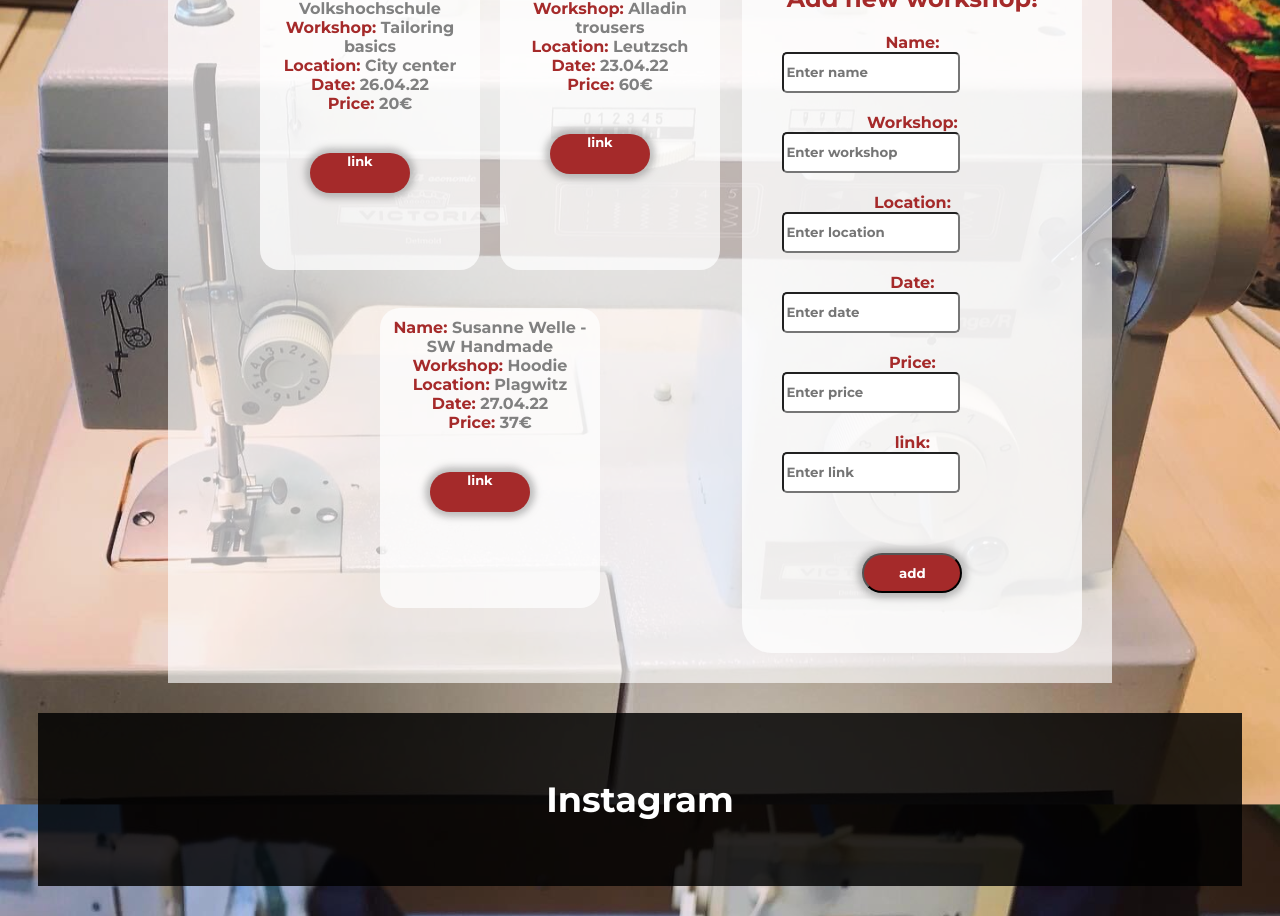
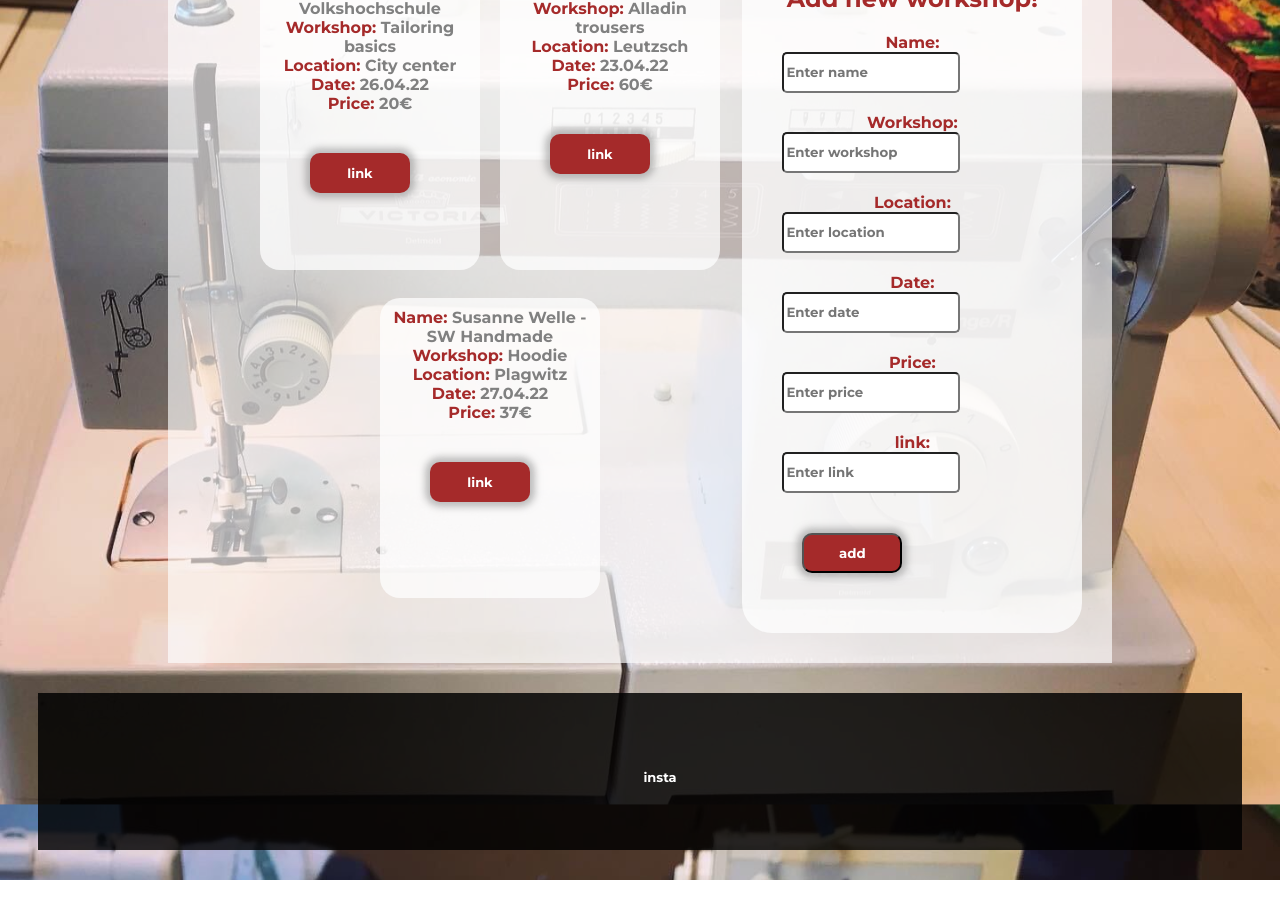
Before and after one commit to Laurazig/leipzig-wardrobe-react, a React (Create React App) app: page /workshops in a window 1280 px wide. Shown: the part 520-1436 px from the top of the page. After the commit the page ends 1400 px from the top, so only its background shows below. Built offline with nearby package versions, Linux system fonts and the light colour scheme.

Commit message:
set color var and formatted css format to nest

```diff
--- a/src/Components/Footer.jsx
+++ b/src/Components/Footer.jsx
@@ -1,17 +1,15 @@
 import React from "react";
-//import { Link } from "react-router-dom";
 
 const Footer = () => {
     return (
         <div id="foot">
-            <h3>Instagram</h3>
-            {/* <nav>
+            <nav>
                 <ul>
                     <li >
-                    <Link to="/" className="liNav">instagram</Link>
+                        <a href="https://www.instagram.com/leipzig.wardrobe/" target="_blank" rel="noreferrer" >insta</a>
                     </li>
                 </ul>
-            </nav> */}
+            </nav>
         </div>
     )
 }
--- a/src/Components/Form.jsx
+++ b/src/Components/Form.jsx
@@ -67,7 +67,7 @@ const Form = props => {
                         </div>
                     </div>
                     <div className="form_div">
-                        <button id="buttonAdd">add</button>
+                        <button className="button">add</button>
                     </div>
                 </form>
             </div>
--- a/src/Views/makers/MakersCards.jsx
+++ b/src/Views/makers/MakersCards.jsx
@@ -19,7 +19,7 @@ const MakersCards = props => {
                                     <div className="makerLabel"><strong>clothesItem:</strong> </div>
                                     <div>{maker.clothesItem}</div>
                                     <div id="workshopCardInside">
-                                        <a target="_blank" rel="noreferrer" href={"http://www.google.com/maps/place/" + address} id="buttonMakerLink"><div className="buttonMakerMap">View Map</div></a>
+                                        <a target="_blank" rel="noreferrer" href={"http://www.google.com/maps/place/" + address} ><div className="button">View Map</div></a>
                                     </div>
                                 </div>
                             </li>
--- a/src/css/index.css
+++ b/src/css/index.css
@@ -1,42 +1,12 @@
 @import url("https://fonts.googleapis.com/css2?family=Montserrat:ital,wght@0,700;1,300&display=swap");
 .button {
-  display: block;
-  justify-content: center;
-  align-items: center;
-  width: 100px;
-  height: 40px;
-  background-color: brown;
-  border-radius: 20px;
-  box-shadow: 0 0 7px 5px rgba(128, 128, 128, 0.507);
-  margin: 40px;
-  color: white;
-}
-
-.buttonMakerMap {
   display: flex;
   justify-content: center;
   align-items: center;
   width: 100px;
   height: 40px;
   background-color: brown;
-  border-radius: 20px;
-  box-shadow: 0 0 7px 5px rgba(128, 128, 128, 0.507);
-  color: white;
-  margin-top: 20px;
-}
-
-#buttonMakerLink {
-  display: flex;
-  justify-content: center;
-  align-items: flex-end;
-  bottom: 20px;
-}
-
-#buttonAdd {
-  background-color: brown;
-  width: 100px;
-  height: 40px;
-  border-radius: 20px;
+  border-radius: 10px;
   box-shadow: 0 0 7px 5px rgba(128, 128, 128, 0.507);
   margin: 40px;
   color: white;
@@ -61,16 +31,14 @@
   display: flex;
   justify-content: center;
 }
-
-#workshopListUL {
+.cardContainer #workshopListUL {
   display: flex;
   justify-content: center;
   flex-wrap: wrap;
   /* background-color: rgba(255, 255, 255, 0.5); */
   width: 99%;
 }
-
-.workshopCard {
+.cardContainer #workshopListUL .workshopCard {
   color: gray;
   background-color: rgba(255, 255, 255, 0.733);
   width: 200px;
@@ -79,31 +47,28 @@
   font-size: 1.6rem;
   padding: 10px;
   overflow: hidden;
+  /* #workshopCardInside{
+      background-color: aquamarine;
+      height: 100%;
+    } */
 }
-
-/* #workshopCardInside{
-  background-color: aquamarine;
-  height: 100%;
-} */
-.makerLabel {
+.cardContainer #workshopListUL .workshopCard .makerLabel {
   background-color: rgba(0, 0, 0, 0.096);
   margin: 0.5rem;
 }
 
-nav {
+.nav nav {
   background-color: rgba(0, 0, 0, 0.831);
   padding: 3rem;
   margin: 3rem;
 }
-nav li a {
+.nav nav li .liNav {
   text-decoration: none;
   font-size: 4rem;
-  color: white;
+}
+.nav nav li .liNav:hover {
+  color: brown;
   transition: color 0.3s ease-in-out;
-}
-
-.liNav hover {
-  color: brown;
 }
 
 :root {
--- a/src/scss/components/_button.scss
+++ b/src/scss/components/_button.scss
@@ -1,44 +1,14 @@
 @use '../abstracts/' as * ;
 
 .button {
-    display: block;
-    justify-content: center;
-    align-items: center;
-    width: 100px;
-    height: 40px;
-    background-color: $button-color;
-    border-radius: 20px;
-    box-shadow: 0 0 7px 5px rgba(128, 128, 128, 0.507);
-    margin: 40px;
-    color: white;
-}
-
-.buttonMakerMap {
     display: flex;
     justify-content: center;
     align-items: center;
     width: 100px;
     height: 40px;
-    background-color: $button-color;
-    border-radius: 20px;
-    box-shadow: 0 0 7px 5px rgba(128, 128, 128, 0.507);
-    color: white;
-    margin-top: 20px;
+    background-color: $button-bg;
+    border-radius: 10px;
+    box-shadow: 0 0 7px 5px $button-shadow;
+    margin: 40px;
+    color: $button-text;
 }
-
-#buttonMakerLink {
-    display: flex;
-    justify-content: center;
-    align-items: flex-end;
-    bottom: 20px;
-}
-
-#buttonAdd {
-    background-color: $button-color;
-    width: 100px;
-    height: 40px;
-    border-radius: 20px;
-    box-shadow: 0 0 7px 5px rgba(128, 128, 128, 0.507);
-    margin: 40px;
-    color: white;
-}
--- a/src/scss/components/_footer.scss
+++ b/src/scss/components/_footer.scss
@@ -1,7 +1,9 @@
+@use '../abstracts/colors' as *;
+
 #foot {
-    background-color: rgba(0, 0, 0, 0.831);
+    background-color: $navbar-bg;
     padding: 3rem;
     margin: 3rem;
     font-size: 3rem;
-    color: white;
+    color: $navbar-text;
   }
--- a/src/scss/components/_makers.scss
+++ b/src/scss/components/_makers.scss
@@ -1,22 +1,27 @@
+// makers.jsx
+
 .searchZone {
   display: flex;
-    justify-content:space-between;
+  justify-content: space-between;
   margin: 3rem;
 }
-.cardContainer{
+
+// MakersCards.jsx
+
+.cardContainer {
   /* background-color: rgba(255, 255, 255, 0.301); */
   display: flex;
   justify-content: center;
-}
+
   #workshopListUL {
     display: flex;
     justify-content: center;
     flex-wrap: wrap;
     /* background-color: rgba(255, 255, 255, 0.5); */
     width: 99%;
-}
-.workshopCard{
-    color: gray ;
+
+    .workshopCard {
+      color: gray;
       background-color: rgba(255, 255, 255, 0.733);
       width: 200px;
       height: 280px;
@@ -24,12 +29,17 @@
       font-size: 1.6rem;
       padding: 10px;
       overflow: hidden;
+
+      .makerLabel {
+        background-color: rgba(0, 0, 0, 0.096);
+        margin: 0.5rem;
       }
+
       /* #workshopCardInside{
           background-color: aquamarine;
           height: 100%;
         } */
-  .makerLabel{
-    background-color: rgba(0, 0, 0, 0.096);
-    margin: 0.5rem;
     }
+  }
+
+}
--- a/src/scss/general/_general.scss
+++ b/src/scss/general/_general.scss
@@ -52,13 +52,13 @@ a {
     color:rgb(53, 52, 52);
     font-size:medium;
     & hover{
-        color: colors.$button-color;
+        color: colors.$button-bg;
     }
 }
 
 label,
 strong {
-    color: colors.$button-color;
+    color: colors.$button-bg;
 }
 
 #addNewWorkshopCard {
@@ -73,7 +73,7 @@ strong {
 }
 
 #h2AddWorkshop {
-    color: colors.$button-color;
+    color: colors.$button-bg;
 }
 
 input {
--- a/src/scss/layout/_layout.scss
+++ b/src/scss/layout/_layout.scss
@@ -6,6 +6,6 @@ body {
     background-repeat: no-repeat;
     background-attachment: fixed;
     background-size: cover;
-    color: colors.$button-color;
+    color: colors.$button-bg;
     font-size: fonts.$font-size_body;
 }
```
Also changed, not shown: src/Components/Navigation.jsx (+1 -9 lines), src/scss/abstracts/_colors.scss (+8 -1 lines), src/scss/components/_nav.scss (+13 -8 lines), 1 other file (tests, documents, lock files or other folders). Lines whose indentation alone changed are shown as unchanged.
